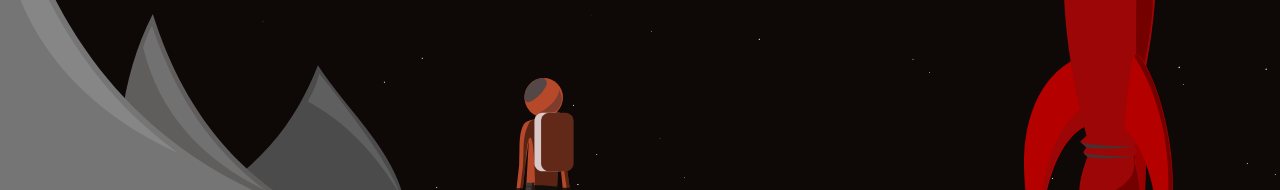
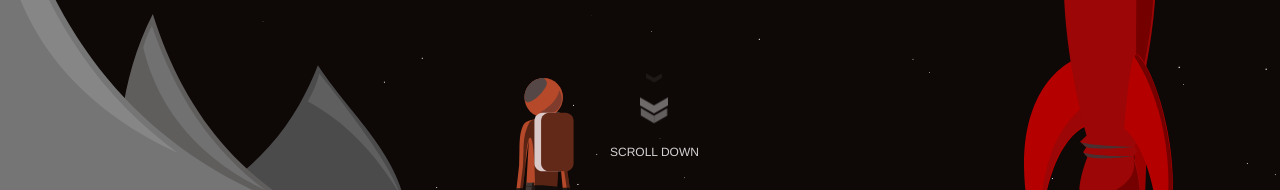
Before and after one commit to algori-tim/tims-planet-web, a React (Vite) app: page / in a window 1280 px wide. Shown: the part 610-800 px from the top of the page. Built offline with nearby package versions, Linux system fonts and the light colour scheme.

Commit message:
add scroll

```diff
--- a/src/App.tsx
+++ b/src/App.tsx
@@ -7,6 +7,7 @@
 import SectionHeader from './Components/SectionHeader/SectionHeader'
 import Projects from './Components/Projects/Projects'
 import AboutMe from './Components/AboutMe/Aboutme'
+import ScrollIcon from './Components/ScrollIcon/ScrollIcon'
 
 const App = () => {
   return (
@@ -16,6 +17,7 @@
         <Stars radius={100} depth={50} count={1000} factor={4} saturation={0} fade speed={1} />
       </Canvas>
       <Planet />
+      <ScrollIcon />
       <div className='lower'>
         <img id='mountains-left' src='mountains-left.svg' alt='mountains in the distance' />
         <div className='ground'>
--- a/src/Components/NavBar/NavBar.tsx
+++ b/src/Components/NavBar/NavBar.tsx
@@ -3,8 +3,6 @@
 import { useEffect } from 'react'
 
 const NavBar = () => {
-  // const [openContactInfo, setOpenContactInfo] = useState<boolean>(false)
-
   useEffect(() => {
     window.addEventListener('scroll', () => {
       var navbar = document.getElementById('nav-bar') as HTMLElement
@@ -23,6 +21,7 @@
     const dialog = document.getElementById('contact-dialog') as HTMLDialogElement
     dialog.showModal()
   }
+
   const handleClickHome = () => {
     window.scrollTo({
       top: 0,
--- /dev/null
+++ b/src/Components/ScrollIcon/ScrollIcon.css
@@ -0,0 +1,90 @@
+#scrollWrapper {
+  z-index: 10000;
+  position: absolute;
+  left: 50%;
+  bottom: 6rem;
+  display: flex;
+  justify-content: center;
+  align-items: center;
+}
+
+.container {
+  position: relative;
+  width: 24px;
+  height: 24px;
+}
+
+.chevron {
+  position: absolute;
+  width: 28px;
+  height: 8px;
+  opacity: 0;
+  transform: scale3d(0.5, 0.5, 0.5);
+  animation: move 3s ease-out infinite;
+}
+
+.chevron:first-child {
+  animation: move 3s ease-out 1s infinite;
+}
+
+.chevron:nth-child(2) {
+  animation: move 3s ease-out 2s infinite;
+}
+
+.chevron:before,
+.chevron:after {
+  content: ' ';
+  position: absolute;
+  top: 0;
+  height: 100%;
+  width: 51%;
+  background: #fff;
+}
+
+.chevron:before {
+  left: 0;
+  transform: skew(0deg, 30deg);
+}
+
+.chevron:after {
+  right: 0;
+  width: 50%;
+  transform: skew(0deg, -30deg);
+}
+
+@keyframes move {
+  25% {
+    opacity: 0.4;
+  }
+  33% {
+    opacity: 0.4;
+    transform: translateY(30px);
+  }
+  67% {
+    opacity: 0.4;
+    transform: translateY(40px);
+  }
+  100% {
+    opacity: 0;
+    transform: translateY(55px) scale3d(0.5, 0.5, 0.5);
+  }
+}
+
+.text {
+  display: block;
+  margin-top: 75px;
+  margin-left: -30px;
+  font-family: 'Helvetica Neue', 'Helvetica', Arial, sans-serif;
+  font-size: 12px;
+  color: #fff;
+  text-transform: uppercase;
+  white-space: nowrap;
+  opacity: 0.15;
+  animation: pulse 2s linear alternate infinite;
+}
+
+@keyframes pulse {
+  to {
+    opacity: 0.85;
+  }
+}
--- /dev/null
+++ b/src/Components/ScrollIcon/ScrollIcon.tsx
@@ -0,0 +1,29 @@
+import { useEffect } from 'react'
+import './ScrollIcon.css'
+
+const ScrollIcon = () => {
+  useEffect(() => {
+    window.addEventListener('scroll', () => {
+      var navbar = document.getElementById('scrollWrapper') as HTMLElement
+      if (window.scrollY > 150) {
+        navbar.style.opacity = '0'
+        // navbar.style.height = '1'
+      } else {
+        navbar.style.opacity = '1'
+      }
+    })
+  })
+
+  return (
+    <div id='scrollWrapper'>
+      <div className='container'>
+        <div className='chevron'></div>
+        <div className='chevron'></div>
+        <div className='chevron'></div>
+        <span className='text'>Scroll down</span>
+      </div>
+    </div>
+  )
+}
+
+export default ScrollIcon
```
